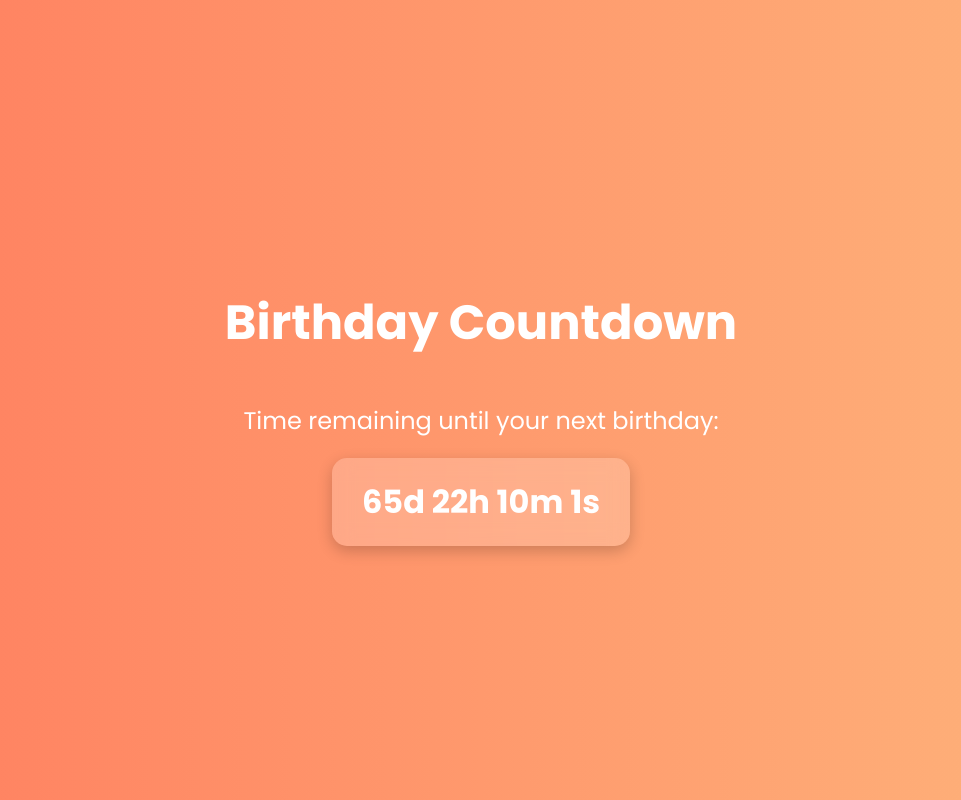
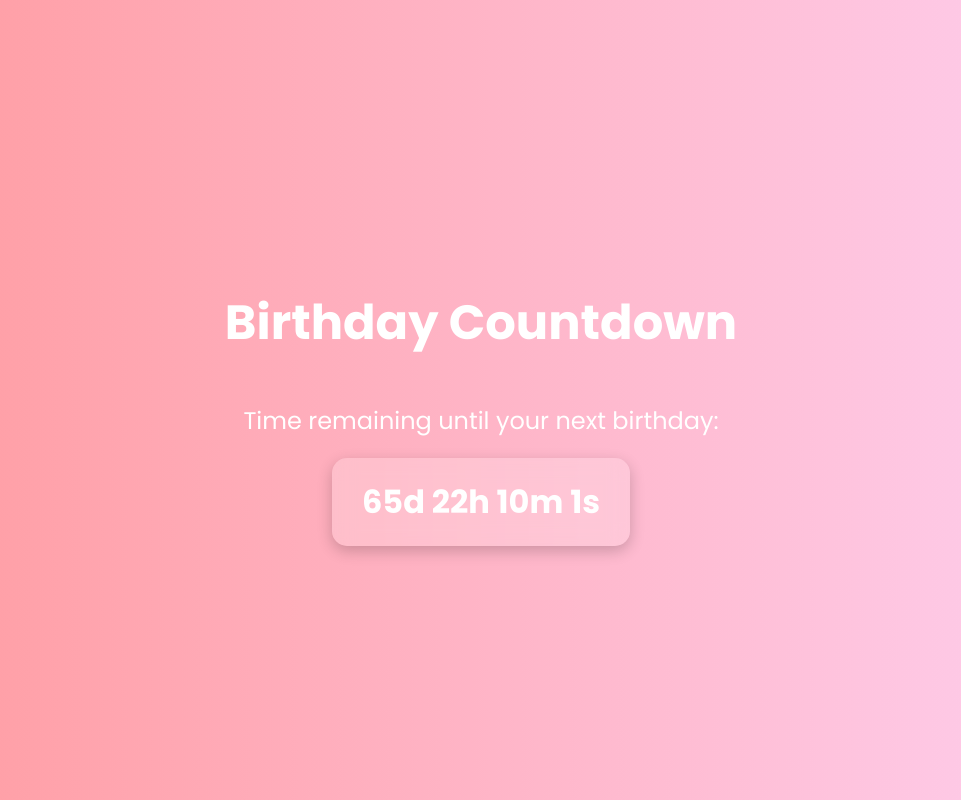
Before and after one commit to paoidvln/happBirthday, a plain HTML site: page index.html in a window 1280 px wide. Shown: the whole page, without its empty margins (159-1120 px from the left). Drawn offline with Linux system fonts and the light colour scheme.

Commit message:
Update index.html

```diff
--- a/index.html
+++ b/index.html
@@ -5,10 +5,10 @@
     <meta name="viewport" content="width=device-width, initial-scale=1.0">
     <title>Birthday Countdown</title>
     <style>
-        body {
+         body {
             font-family: 'Poppins', sans-serif;
             text-align: center;
-            background: linear-gradient(to right, #ff7e5f, #feb47b);
+            background: linear-gradient(to right, #ff9a9e, #fecfef);
             color: white;
             height: 100vh;
             display: flex;
```
